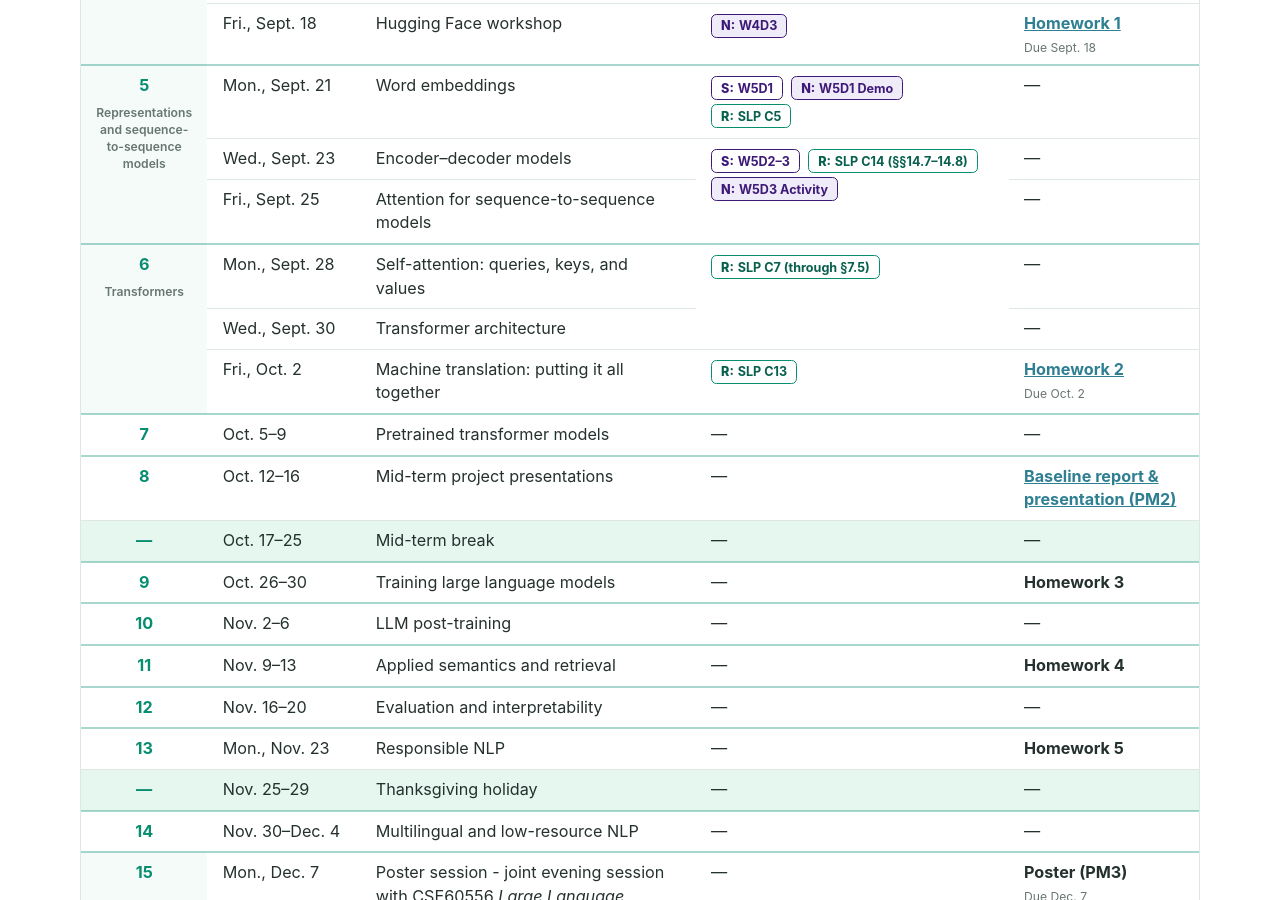
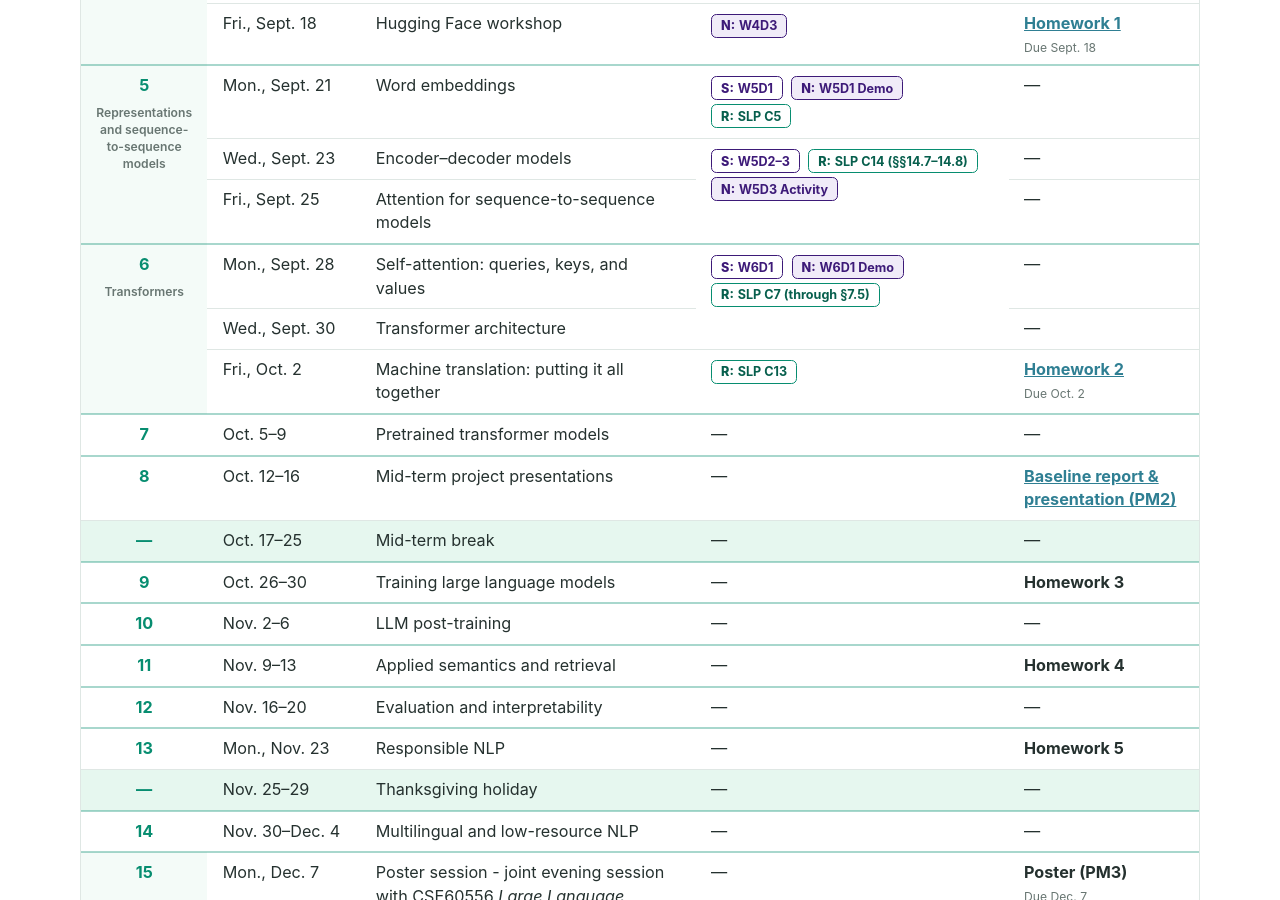
Before and after one commit to bnguyen5/bnguyen5.github.io, a Jekyll site: the page built from _pages/nlp-fall-2026.md, in a window 1280 px wide and 900 px high, scrolled down 2583 px. Built offline with Jekyll 4.4.1, drawn with Linux system fonts in a browser that asks for light colours.

Commit message:
Update nlp-fall-2026.md

```diff
--- a/_pages/nlp-fall-2026.md
+++ b/_pages/nlp-fall-2026.md
@@ -19,6 +19,8 @@ w5d1_slides_url: "https://drive.google.com/file/d/10jMtzC_hScc9X8XobfAGQVgmX9831
 w5d1_notebook_url: "https://colab.research.google.com/drive/1tJsS8SyQfYb-vM50x1NS-RzMWvVei103?usp=sharing"
 w5d23_slides_url: "https://drive.google.com/file/d/1XGX6ulC48JtKbUO8MluBTmy3Dis9OOml/view?usp=drive_link"
 w5d3_notebook_url: "https://colab.research.google.com/drive/1vRBoXZvkFsjxsSUHsQpbkUYNLQvDZ4Aa?usp=sharing"
+w6d1_slides_url: "https://drive.google.com/file/d/1v8MxoAgghszUsZZUl73HHkHkMWbZG4S2/view?usp=drive_link"
+w6d1_notebook_url: "https://colab.research.google.com/drive/1D-EgTKvGcDoixyKXV-Rf4R9Naa2xb4wQ?usp=sharing"
 pm1_description_url: "https://docs.google.com/document/d/11qZpMnT9W837qiWsfr5sR6l8rXaI7J0xmVFmOfPDXbI/edit?usp=sharing"
 pm2_description_url: "https://docs.google.com/document/d/11qZpMnT9W837qiWsfr5sR6l8rXaI7J0xmVFmOfPDXbI/edit?tab=t.qo0sjgf5taez#heading=h.3at9u9s4e0vp"
 hw1_url: "https://colab.research.google.com/drive/1jUs4f98pAUknLC0Zm8-OHmj4XDAI4IC2?usp=sharing"
@@ -155,7 +157,7 @@ hw2_url: "https://colab.research.google.com/drive/1YDJIc3IwSSUfpLBbKkpWsb8giiuEV
           <tr><td>Wed., Sept. 23</td><td><strong>Encoder–decoder models</strong></td><td class="course-materials-shared" rowspan="2">{% if page.w5d23_slides_url != "" %}<a class="course-tag course-tag--slides" href="{{ page.w5d23_slides_url }}" target="_blank" rel="noopener">W5D2–3</a>{% else %}<span class="course-tag course-tag--slides">W5D2–3</span>{% endif %} <a class="course-tag course-tag--reading" href="https://web.stanford.edu/~jurafsky/slp3/14.pdf" target="_blank" rel="noopener">SLP C14 (§§14.7–14.8)</a> {% if page.w5d3_notebook_url != "" %}<a class="course-tag course-tag--notebook" href="{{ page.w5d3_notebook_url }}" target="_blank" rel="noopener">W5D3 Activity</a>{% else %}<span class="course-tag course-tag--notebook">W5D3 Activity</span>{% endif %}</td><td>—</td></tr>
           <tr><td>Fri., Sept. 25</td><td><strong>Attention for sequence-to-sequence models</strong></td><td>—</td></tr>
 
-          <tr class="course-week-start"><td rowspan="3"><strong>6</strong><small>Transformers</small></td><td>Mon., Sept. 28</td><td><strong>Self-attention: queries, keys, and values</strong></td><td class="course-materials-shared" rowspan="2"><a class="course-tag course-tag--reading" href="https://web.stanford.edu/~jurafsky/slp3/7.pdf" target="_blank" rel="noopener">SLP C7 (through §7.5)</a></td><td>—</td></tr>
+          <tr class="course-week-start"><td rowspan="3"><strong>6</strong><small>Transformers</small></td><td>Mon., Sept. 28</td><td><strong>Self-attention: queries, keys, and values</strong></td><td class="course-materials-shared" rowspan="2">{% if page.w6d1_slides_url != "" %}<a class="course-tag course-tag--slides" href="{{ page.w6d1_slides_url }}" target="_blank" rel="noopener">W6D1</a>{% else %}<span class="course-tag course-tag--slides">W6D1</span>{% endif %} {% if page.w6d1_notebook_url != "" %}<a class="course-tag course-tag--notebook" href="{{ page.w6d1_notebook_url }}" target="_blank" rel="noopener">W6D1 Demo</a>{% else %}<span class="course-tag course-tag--notebook">W6D1 Demo</span>{% endif %} <a class="course-tag course-tag--reading" href="https://web.stanford.edu/~jurafsky/slp3/7.pdf" target="_blank" rel="noopener">SLP C7 (through §7.5)</a></td><td>—</td></tr>
           <tr><td>Wed., Sept. 30</td><td><strong>Transformer architecture</strong></td><td>—</td></tr>
           <tr><td>Fri., Oct. 2</td><td><strong>Machine translation: putting it all together</strong></td><td><a class="course-tag course-tag--reading" href="https://web.stanford.edu/~jurafsky/slp3/13.pdf" target="_blank" rel="noopener">SLP C13</a></td><td>{% if page.hw2_url != "" %}<a href="{{ page.hw2_url }}" target="_blank" rel="noopener"><strong>Homework 2</strong></a>{% else %}<strong>Homework 2</strong>{% endif %}<small>Due Oct. 2</small></td></tr>
 
```
